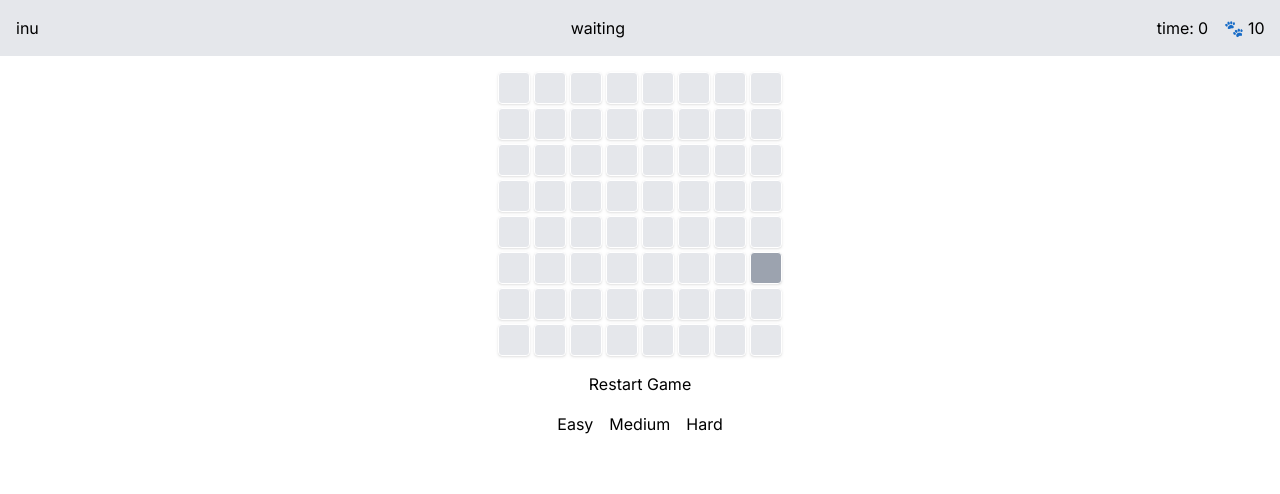
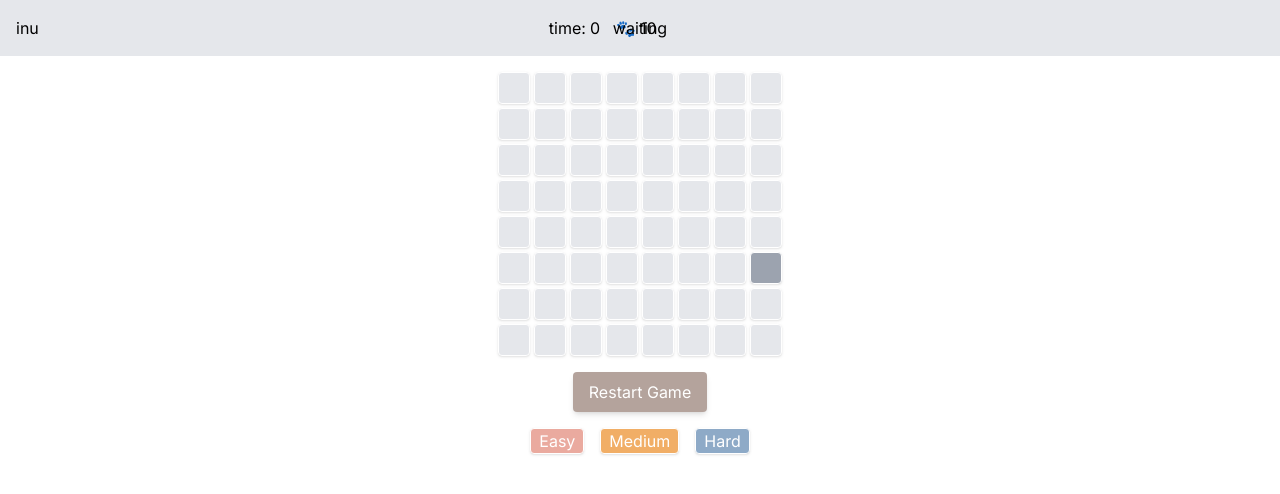
Before and after one commit to nohiro230/dig_here_wanco, a Next.js app: page / in a window 1280 px wide. Shown: the top 494 px of the page. Built offline with nearby package versions, Linux system fonts and the light colour scheme.

Commit message:
style/style change

```diff
--- a/src/app/layout.tsx
+++ b/src/app/layout.tsx
@@ -16,7 +16,9 @@ export default function RootLayout({
 }>) {
   return (
     <html lang="js">
-      <body className={inter.className}>{children}</body>
+      <body className={inter.className}>
+        {children}
+      </body>
     </html>
   );
 }
--- a/src/app/page.tsx
+++ b/src/app/page.tsx
@@ -35,6 +35,7 @@ export default function Home() {
   return (
     <main className="grid gap-4">
         <StatusBar status={gameStatus} />
+        <div className="flex flex-col gap-y-4 max-w-screen-sm bg-base-100 mx-auto">
           <Board />
           <RestartButton />
           {(gameStatus === GameStatus.Won || gameStatus === GameStatus.Lost) && (
@@ -43,6 +44,7 @@ export default function Home() {
           {gameStatus !== GameStatus.Playing && (
             <DifficultySelector onSelectDifficulty={handleSelectDifficulty} />
           )}
+        </div>
     </main>
   );
 }
--- a/src/components/DifficultySelector.tsx
+++ b/src/components/DifficultySelector.tsx
@@ -5,9 +5,15 @@ type Props = {
 export default function DifficultySelector({ onSelectDifficulty }: Props) {
   return (
     <div className="flex justify-center items-center gap-4">
-      <button onClick={() => onSelectDifficulty(8, 8, 10)}>Easy</button>
-      <button onClick={() => onSelectDifficulty(15, 15, 40)}>Medium</button>
-      <button onClick={() => onSelectDifficulty(27, 15, 99)}>Hard</button>
+      <button onClick={() => onSelectDifficulty(8, 8, 10)} className="bg-pink border border-base-100 rounded shadow text-base-100 px-2">
+        Easy
+      </button>
+      <button onClick={() => onSelectDifficulty(15, 15, 40)} className="bg-orange border border-base-100 rounded shadow text-base-100 px-2">
+        Medium
+      </button>
+      <button onClick={() => onSelectDifficulty(27, 15, 99)} className="bg-blue border border-base-100 rounded shadow text-base-100 px-2">
+        Hard
+      </button>
     </div>
   );
 };
--- a/src/components/RestartButton.tsx
+++ b/src/components/RestartButton.tsx
@@ -4,6 +4,8 @@ export default function RestartButton() {
   const restartGame = useGameStore((state) => state.initializeGame);
 
   return (
-    <button onClick={restartGame}>Restart Game</button>
+    <button onClick={restartGame} className="block w-fit max-w-full bg-primary/50 text-base-100 rounded py-2 px-4 mx-auto shadow-md">
+      Restart Game
+    </button>
   );
 };
--- a/src/components/StatusBar.tsx
+++ b/src/components/StatusBar.tsx
@@ -14,10 +14,10 @@ export default function StatusBar({ status }: Props) {
   const elapsedTime = useGameStore((state) => state.elapsedTime);
 
   return (
-    <div className="flex justify-center bg-gray-200 p-4">
-      <div className="container flex justify-between items-center">
+    <div className="relative flex justify-between bg-gray-200 p-4">
+      <div className="container max-w-screen-sm flex justify-between items-center">
         <div>inu</div>
-        <div>
+        <div className="absolute top-1/2 left-1/2 -translate-x-1/2 -translate-y-1/2">
           {status}
         </div>
         <div className="flex justify-between gap-x-4 text-right">
--- a/tailwind.config.ts
+++ b/tailwind.config.ts
@@ -18,6 +18,13 @@ const config: Config = {
         current: 'currentColor',
         default: {
           DEFAULT: '#555555',
+        },
+        base: {
+          100: "#ffffff",
+          200: "#eeeeee",
+          300: "#e5e6e6",
+          400: "#999999",
+          content: "#1f2937",
         },
         primary: {
           DEFAULT: '#6B493B',
```
Lines whose indentation alone changed are shown as unchanged.
